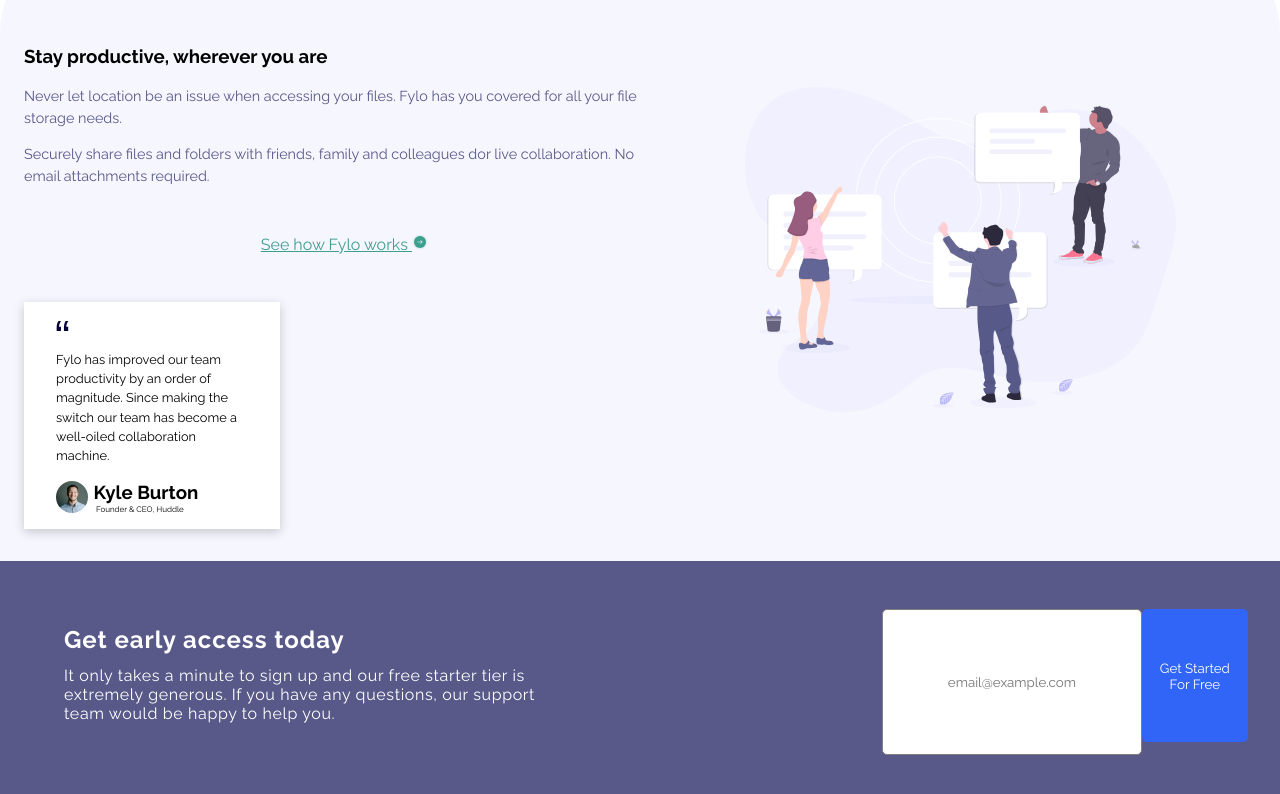
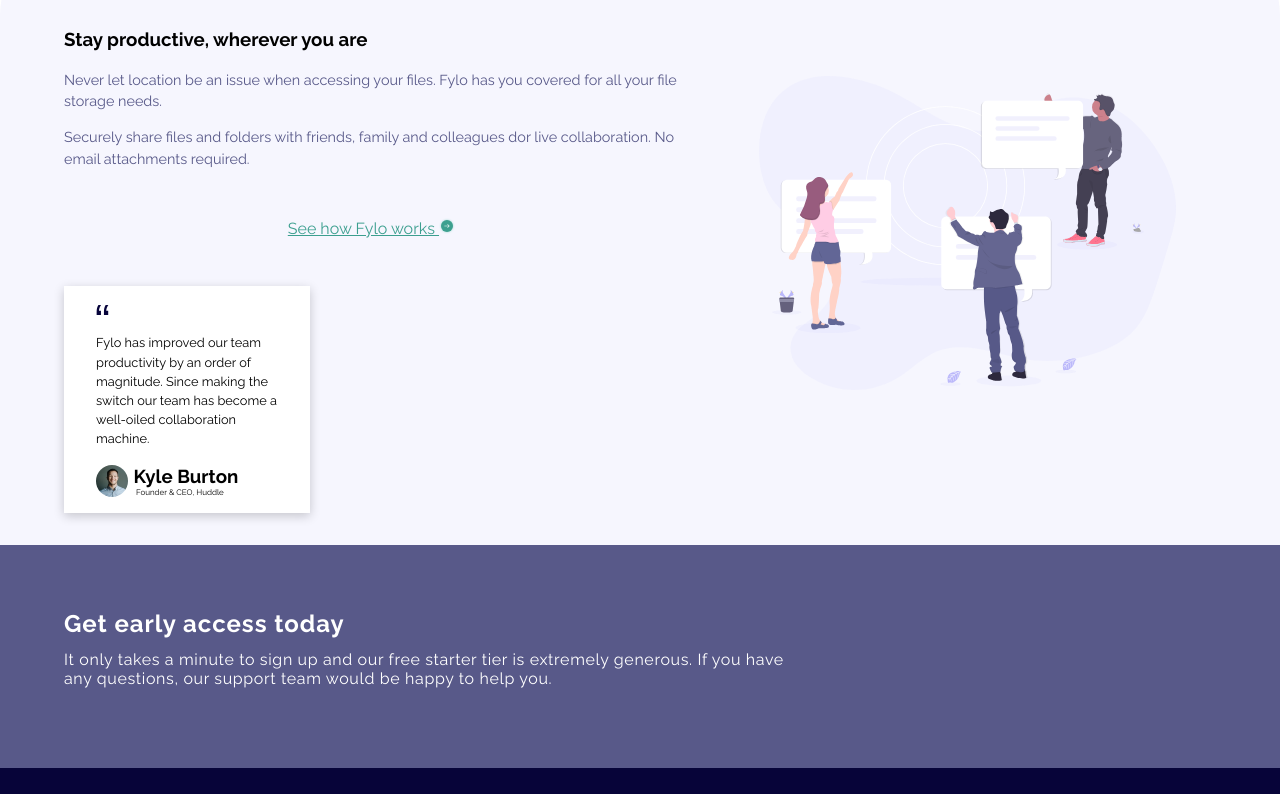
Before and after one commit to anusianne/Frontendmentor-Udemy-projects, a plain HTML site: page 7/fylo-landing-page.html in a window 1280 px wide. Shown: the part 603-1397 px from the top of the page. Drawn offline with Linux system fonts and the light colour scheme.

Commit message:
added padding for whole document for desktop

```diff
--- a/7/fylo-landing-page.html
+++ b/7/fylo-landing-page.html
@@ -101,10 +101,6 @@
             would be happy to help you.
           </p>
         </div>
-        <input type="text" placeholder="email@example.com" id="email" />
-        <button type="getStarted" class="start forFree">
-          Get Started For Free
-        </button>
       </section>
     </header>
     <footer class="footer">
--- a/7/fylo-landing.page.css
+++ b/7/fylo-landing.page.css
@@ -201,8 +201,6 @@
     padding-bottom: 1em;
   }
   #email {
-    padding: 0 4em;
-    margin-left: 2em;
   }
   .leftPart {
     display: flex;
@@ -223,7 +221,9 @@
   .text-part2 {
     padding: 1em 2em;
   }
-  .forFree {
-    padding: 1em 1em;
+  .footer,
+  .firstSection,
+  .section2 {
+    padding-left: 4em;
   }
 }
```
